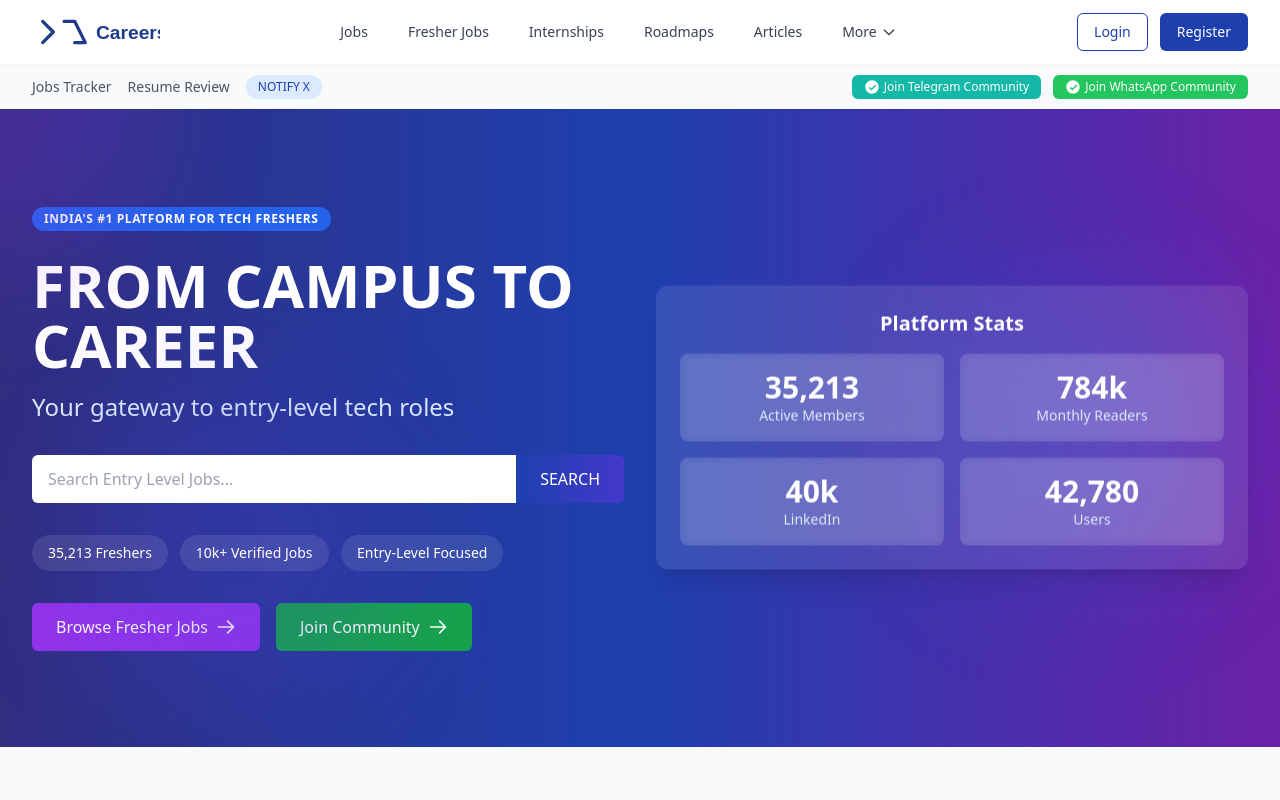
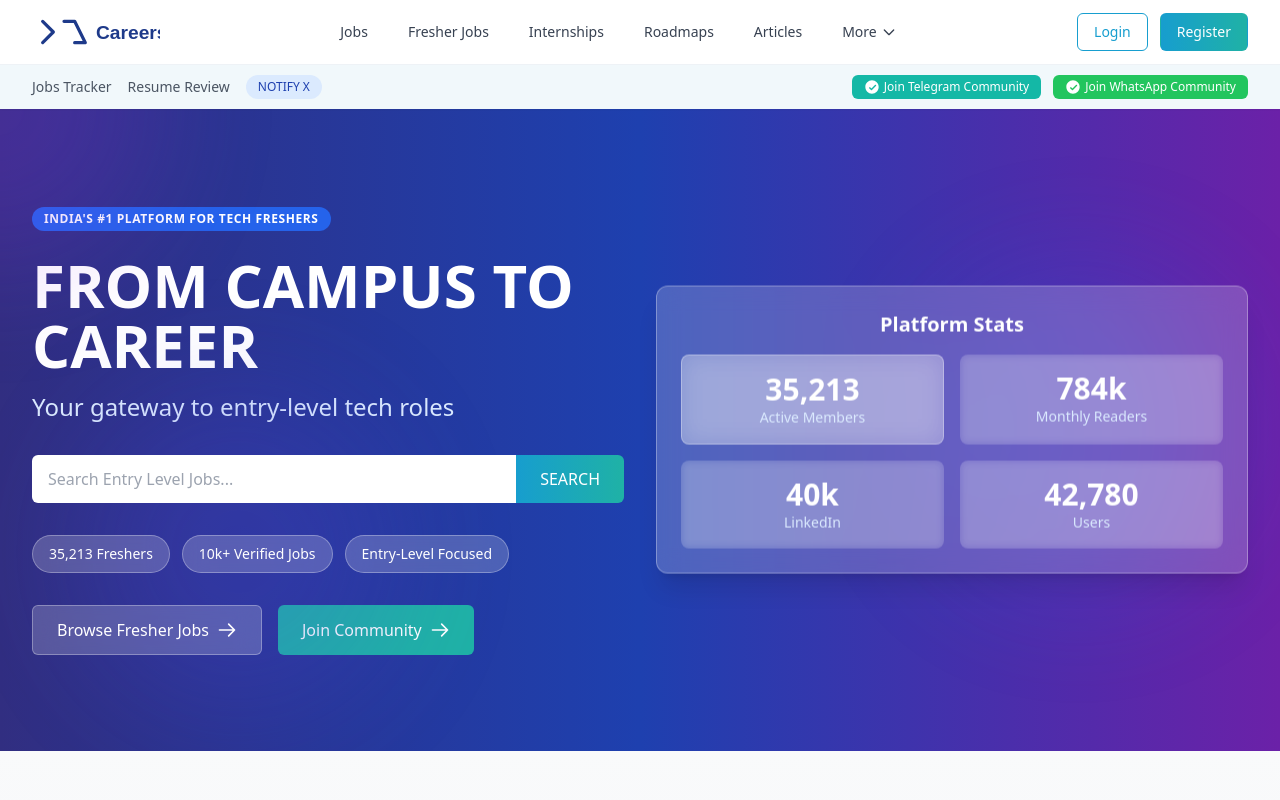
Before and after one commit to BitHiveTechnologies/X_Career-Website, a Next.js app: page / in a window 1280 px wide. Shown: the top 800 px of the page. Built offline with nearby package versions, Linux system fonts and the light colour scheme.

Commit message:
failed to apply code block

```diff
--- a/app/page.tsx
+++ b/app/page.tsx
@@ -200,7 +200,10 @@ export default function Page() {
     return (
         <div className="min-h-screen bg-white text-gray-800 font-sans" data-oid="t-025m4">
             {/* Sticky Navbar */}
-            <header className="sticky top-0 z-50 bg-white shadow-sm" data-oid="p8::s.s">
+            <header
+                className="sticky top-0 z-50 bg-white/90 backdrop-blur-md shadow-sm"
+                data-oid="p8::s.s"
+            >
                 <nav className="max-w-7xl mx-auto px-4 sm:px-6 lg:px-8" data-oid="z8ygt1_">
                     <div className="flex justify-between items-center h-16" data-oid="6r-cxyq">
                         {/* Logo */}
@@ -307,14 +310,14 @@ export default function Page() {
                         <div className="flex items-center space-x-3" data-oid="y0m3-bz">
                             <a
                                 href="/login"
-                                className="hidden md:inline-flex items-center px-4 py-2 border border-blue-800 text-sm font-medium rounded-md text-blue-800 hover:bg-blue-50 transition-all duration-300"
+                                className="hidden md:inline-flex items-center px-4 py-2 border border-[hsl(196,80%,45%)] text-sm font-medium rounded-md text-[hsl(196,80%,45%)] hover:bg-[hsl(196,80%,45%)]/10 transition-all duration-300"
                                 data-oid="rmrbh-0"
                             >
                                 Login
                             </a>
                             <a
                                 href="/register"
-                                className="inline-flex items-center px-4 py-2 border border-transparent text-sm font-medium rounded-md text-white bg-blue-800 hover:bg-blue-900 transition-all duration-300"
+                                className="inline-flex items-center px-4 py-2 border border-transparent text-sm font-medium rounded-md text-white bg-gradient-to-r from-[hsl(196,80%,45%)] to-[hsl(175,70%,41%)] hover:from-[hsl(196,80%,40%)] hover:to-[hsl(175,70%,36%)] transition-all duration-300"
                                 data-oid=".294xrt"
                             >
                                 Register
@@ -347,7 +350,10 @@ export default function Page() {
                 </nav>
 
                 {/* Sub-Navbar */}
-                <div className="bg-gray-50 border-t border-gray-100" data-oid="z2loydc">
+                <div
+                    className="bg-[hsl(196,60%,95%)]/70 backdrop-blur-sm border-t border-[hsl(210,30%,95%)]"
+                    data-oid="z2loydc"
+                >
                     <div className="max-w-7xl mx-auto px-4 sm:px-6 lg:px-8" data-oid=".e.zx1r">
                         <div
                             className="flex flex-wrap items-center justify-between py-2 text-sm"
@@ -492,7 +498,7 @@ export default function Page() {
 
                                         <button
                                             type="submit"
-                                            className="bg-gradient-to-r from-blue-800 to-indigo-700 hover:from-indigo-700 hover:to-blue-800 px-6 py-3 rounded-r-md font-medium transition-all duration-300"
+                                            className="bg-gradient-to-r from-[hsl(196,80%,45%)] to-[hsl(175,70%,41%)] hover:from-[hsl(175,70%,41%)] hover:to-[hsl(196,80%,45%)] px-6 py-3 rounded-r-md font-medium transition-all duration-300"
                                             data-oid="w1drx9z"
                                         >
                                             SEARCH
@@ -502,19 +508,19 @@ export default function Page() {
 
                                 <div className="flex flex-wrap gap-3 mb-8" data-oid="kgfa0bb">
                                     <div
-                                        className="bg-white/10 backdrop-blur-sm px-4 py-2 rounded-full text-sm"
+                                        className="bg-white/20 backdrop-blur-md px-4 py-2 rounded-full text-sm border border-white/30"
                                         data-oid="usqs397"
                                     >
                                         {stats?.freshers.toLocaleString()} Freshers
                                     </div>
                                     <div
-                                        className="bg-white/10 backdrop-blur-sm px-4 py-2 rounded-full text-sm"
+                                        className="bg-white/20 backdrop-blur-md px-4 py-2 rounded-full text-sm border border-white/30"
                                         data-oid="jh-u.hg"
                                     >
                                         {stats?.verifiedJobs} Verified Jobs
                                     </div>
                                     <div
-                                        className="bg-white/10 backdrop-blur-sm px-4 py-2 rounded-full text-sm"
+                                        className="bg-white/20 backdrop-blur-md px-4 py-2 rounded-full text-sm border border-white/30"
                                         data-oid="1btc_yl"
                                     >
                                         Entry-Level Focused
@@ -524,7 +530,7 @@ export default function Page() {
                                 <div className="flex flex-wrap gap-4" data-oid="un71x3o">
                                     <a
                                         href="/fresher-jobs"
-                                        className="inline-flex items-center px-6 py-3 bg-purple-600 hover:bg-purple-700 rounded-md font-medium transition-all duration-300 hover:translate-y-[-2px] hover:shadow-lg"
+                                        className="inline-flex items-center px-6 py-3 bg-white/20 backdrop-blur-md border border-white/30 hover:bg-white/30 rounded-md font-medium transition-all duration-300 hover:translate-y-[-2px] hover:shadow-lg"
                                         data-oid="hfmzbi1"
                                     >
                                         Browse Fresher Jobs
@@ -547,7 +553,7 @@ export default function Page() {
                                     </a>
                                     <a
                                         href="/community"
-                                        className="inline-flex items-center px-6 py-3 bg-green-600 hover:bg-green-700 rounded-md font-medium transition-all duration-300 hover:translate-y-[-2px] hover:shadow-lg"
+                                        className="inline-flex items-center px-6 py-3 bg-[hsl(175,70%,41%)] hover:bg-[hsl(175,70%,36%)] rounded-md font-medium transition-all duration-300 hover:translate-y-[-2px] hover:shadow-lg"
                                         data-oid="2_.hkj5"
                                     >
                                         Join Community
@@ -573,7 +579,7 @@ export default function Page() {
 
                             <div className="block" data-oid="r14d9n8">
                                 <div
-                                    className="bg-white/10 backdrop-blur-sm rounded-xl p-6 shadow-xl animate-float"
+                                    className="bg-white/20 backdrop-blur-md rounded-xl p-6 shadow-xl animate-float border border-white/30"
                                     data-oid="94v5trk"
                                 >
                                     <h3
@@ -584,7 +590,7 @@ export default function Page() {
                                     </h3>
                                     <div className="grid grid-cols-2 gap-4" data-oid="sd:5qns">
                                         <div
-                                            className="bg-white/10 backdrop-blur-sm p-4 rounded-lg text-center"
+                                            className="bg-white/30 backdrop-blur-md p-4 rounded-lg text-center border border-white/30 hover:bg-white/40 transition-all duration-300"
                                             data-oid="abmmf-w"
                                         >
                                             <div className="text-3xl font-bold" data-oid="4nmhwkr">
@@ -666,7 +672,7 @@ export default function Page() {
                             {features.map((feature, index) => (
                                 <div
                                     key={feature.id}
-                                    className="bg-white dark:bg-gray-800 p-6 rounded-xl shadow-md border-t-4 border-blue-800 hover:shadow-xl transition-all duration-500 transform hover:-translate-y-2 hover:border-indigo-600"
+                                    className="bg-white/80 backdrop-blur-sm p-6 rounded-xl shadow-md border-t-4 border-[hsl(196,80%,45%)] hover:shadow-xl transition-all duration-500 transform hover:-translate-y-2 hover:border-[hsl(175,70%,41%)]"
                                     data-oid="r-epk88"
                                 >
                                     <div className="text-4xl mb-4" data-oid="nz:xzbu">
@@ -768,7 +774,7 @@ export default function Page() {
                             {benefits.map((benefit, index) => (
                                 <div
                                     key={benefit.id}
-                                    className="bg-white dark:bg-gray-800 p-6 rounded-xl shadow-md border border-gray-100 dark:border-gray-700 hover:shadow-xl transition-all duration-500 transform hover:-translate-y-2 hover:border-blue-300"
+                                    className="bg-white/80 backdrop-blur-sm p-6 rounded-xl shadow-md border border-[hsl(210,30%,95%)] hover:shadow-xl transition-all duration-500 transform hover:-translate-y-2 hover:border-[hsl(196,80%,45%)]"
                                     data-oid="79i7jkd"
                                 >
                                     <div className="text-4xl mb-4" data-oid="6ym819x">
@@ -821,7 +827,7 @@ export default function Page() {
                         <div className="grid grid-cols-2 md:grid-cols-4 gap-6" data-oid="m.52w:f">
                             <a
                                 href="/whatsapp"
-                                className="flex flex-col items-center p-6 bg-white dark:bg-gray-800 rounded-xl shadow-md hover:shadow-xl transition-all duration-500 transform hover:-translate-y-2 relative z-10"
+                                className="flex flex-col items-center p-6 bg-white/80 backdrop-blur-sm rounded-xl shadow-md hover:shadow-xl transition-all duration-500 transform hover:-translate-y-2 relative z-10 border border-[hsl(210,30%,95%)]"
                                 data-oid="tlh6cvn"
                             >
                                 <div
@@ -980,7 +986,7 @@ export default function Page() {
                                 {resources.map((resource, index) => (
                                     <div
                                         key={resource.id}
-                                        className="flex-none w-80 bg-white dark:bg-gray-800 rounded-xl shadow-md border border-gray-100 dark:border-gray-700 overflow-hidden hover:shadow-xl transition-all duration-500 transform hover:-translate-y-2"
+                                        className="flex-none w-80 bg-white/80 backdrop-blur-sm rounded-xl shadow-md border border-[hsl(210,30%,95%)] overflow-hidden hover:shadow-xl transition-all duration-500 transform hover:-translate-y-2"
                                         data-oid="xsxak:q"
                                     >
                                         <div className="p-6" data-oid="f:b2rd-">
@@ -1111,7 +1117,7 @@ export default function Page() {
                             {testimonials.map((testimonial, index) => (
                                 <div
                                     key={testimonial.id}
-                                    className="bg-white text-gray-800 p-6 rounded-xl shadow-lg hover:shadow-2xl transition-all duration-500 transform hover:-translate-y-2 relative z-10"
+                                    className="bg-white/90 backdrop-blur-md text-gray-800 p-6 rounded-xl shadow-lg hover:shadow-2xl transition-all duration-500 transform hover:-translate-y-2 relative z-10 border border-white/30"
                                     data-oid="mozk8rk"
                                 >
                                     <div className="flex items-center mb-4" data-oid=".arb65q">
@@ -1178,14 +1184,14 @@ export default function Page() {
                         >
                             <a
                                 href="/register"
-                                className="px-8 py-4 bg-white text-blue-800 rounded-md font-bold text-lg hover:bg-blue-50 transition-all duration-300 transform hover:scale-105 hover:shadow-xl animate-pulse-shadow relative z-10"
+                                className="px-8 py-4 bg-white text-[hsl(196,80%,45%)] rounded-md font-bold text-lg hover:bg-white/90 transition-all duration-300 transform hover:scale-105 hover:shadow-xl animate-pulse-shadow relative z-10"
                                 data-oid="zil-22."
                             >
                                 Create Free Account →
                             </a>
                             <a
                                 href="/fresher-jobs"
-                                className="px-8 py-4 border-2 border-white text-white rounded-md font-bold text-lg hover:bg-white/10 transition-all duration-300 hover:translate-y-[-2px] hover:shadow-lg transform hover:scale-105 relative z-10"
+                                className="px-8 py-4 border-2 border-white/80 bg-white/10 backdrop-blur-sm text-white rounded-md font-bold text-lg hover:bg-white/20 transition-all duration-300 hover:translate-y-[-2px] hover:shadow-lg transform hover:scale-105 relative z-10"
                                 data-oid="sr4rhd2"
                             >
                                 Browse Fresher Jobs
```
